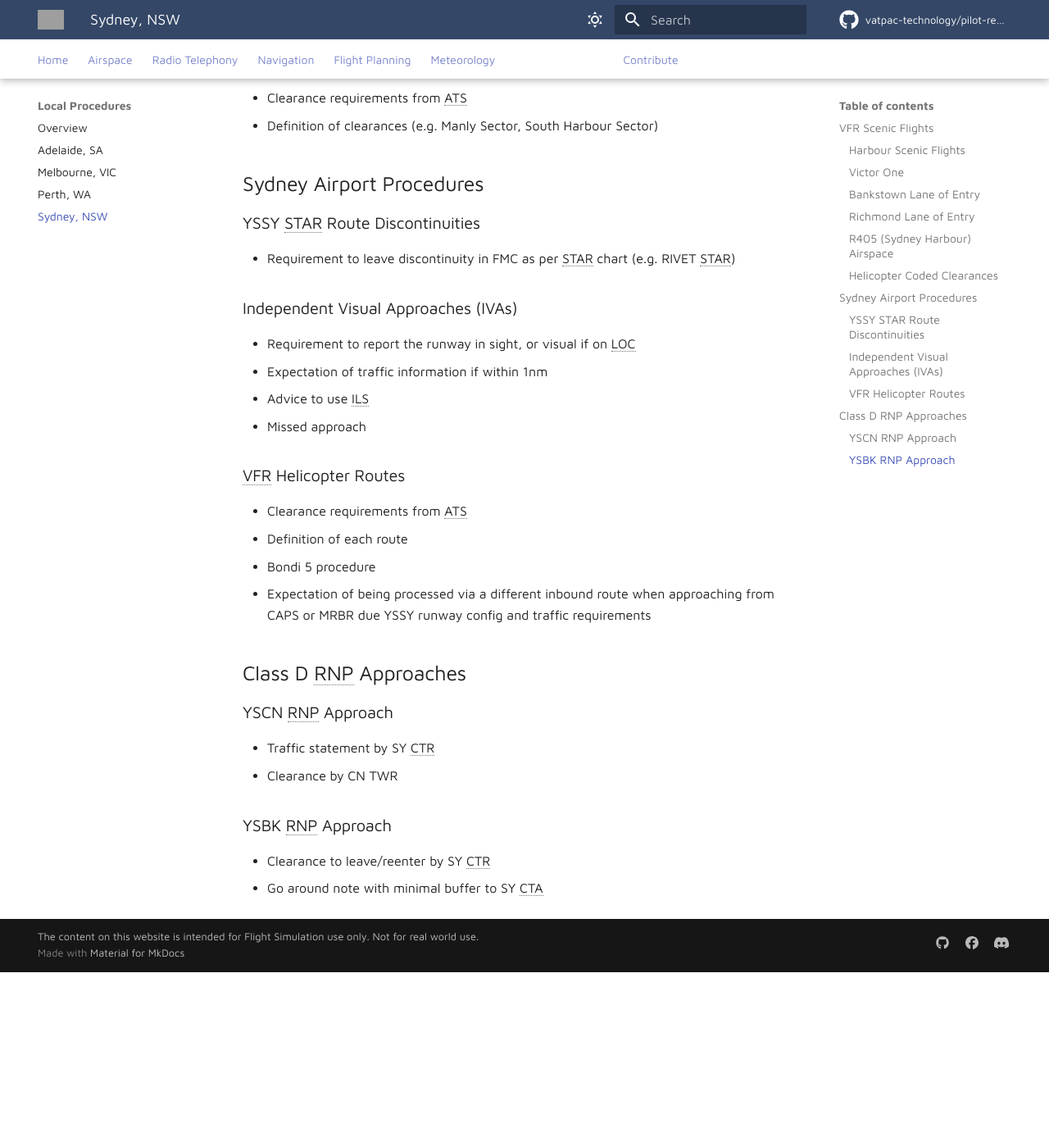
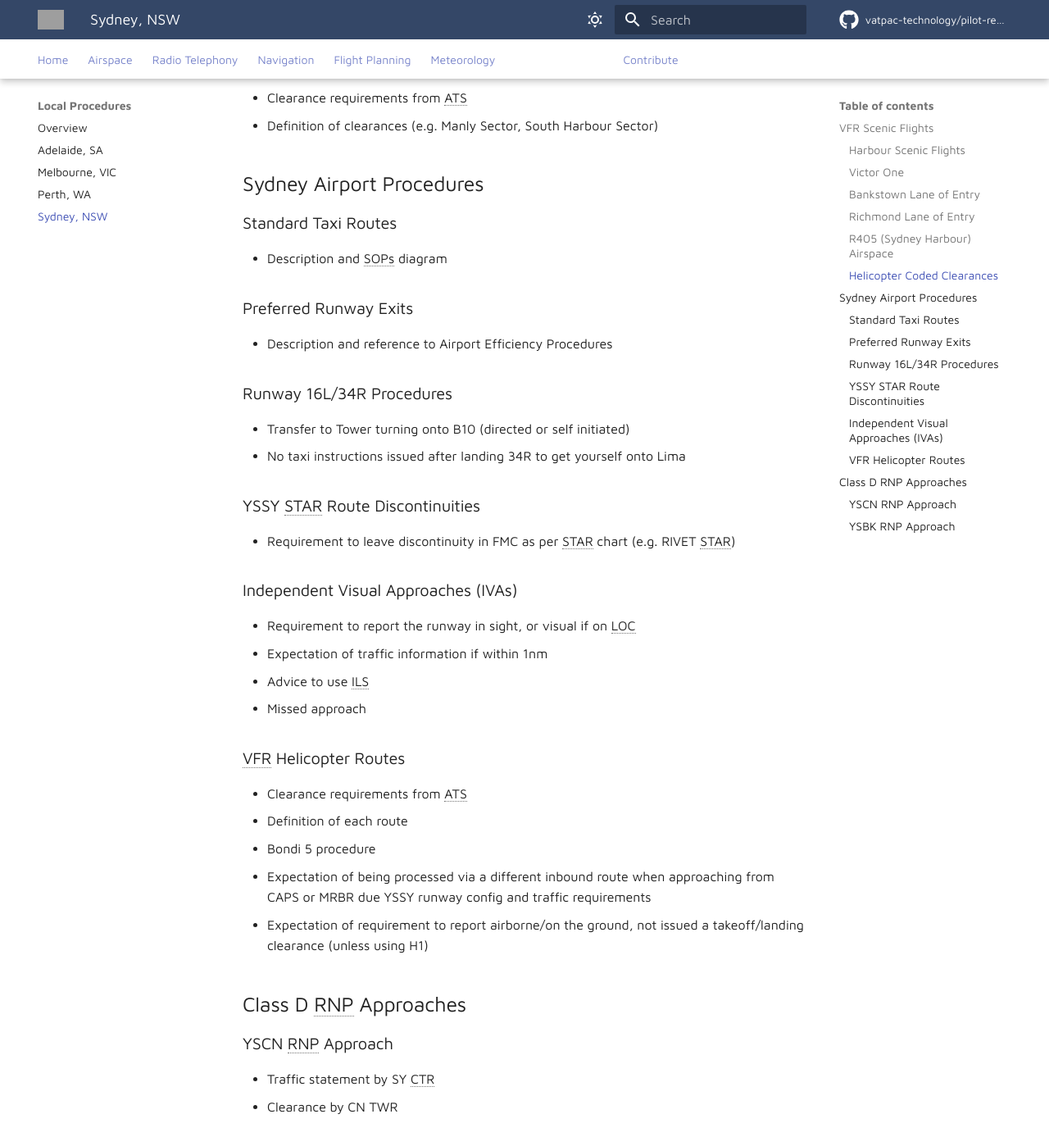
Before and after one commit to vatpac-technology/pilot-resources, an MkDocs documentation site: the page built from docs/local-procedures/sydney.md, in a window 1280 px wide and 1400 px high, scrolled down 1084 px. Shown: the whole window at 82% size. Built offline with MkDocs 1.6.1 and Material for MkDocs 9.7.7, drawn with Linux system fonts in a browser that asks for light colours; comment, search, counter and statistics services are not loaded; before the commit the page ends 2270 px from its top, so only the background shows below that; grey boxes are pictures that could not be loaded.

Commit message:
Add YSSY procedures

```diff
--- a/docs/local-procedures/sydney.md
+++ b/docs/local-procedures/sydney.md
@@ -34,6 +34,16 @@
 - Definition of clearances (e.g. Manly Sector, South Harbour Sector)
 
 ## Sydney Airport Procedures
+### Standard Taxi Routes
+- Description and SOPs diagram
+
+### Preferred Runway Exits
+- Description and reference to Airport Efficiency Procedures
+
+### Runway 16L/34R Procedures
+- Transfer to Tower turning onto B10 (directed or self initiated)
+- No taxi instructions issued after landing 34R to get yourself onto Lima
+
 ### YSSY STAR Route Discontinuities
 - Requirement to leave discontinuity in FMC as per STAR chart (e.g. RIVET STAR)
 
@@ -48,6 +58,7 @@
 - Definition of each route
 - Bondi 5 procedure
 - Expectation of being processed via a different inbound route when approaching from CAPS or MRBR due YSSY runway config and traffic requirements
+- Expectation of requirement to report airborne/on the ground, not issued a takeoff/landing clearance (unless using H1)
 
 ## Class D RNP Approaches
 ### YSCN RNP Approach
```
